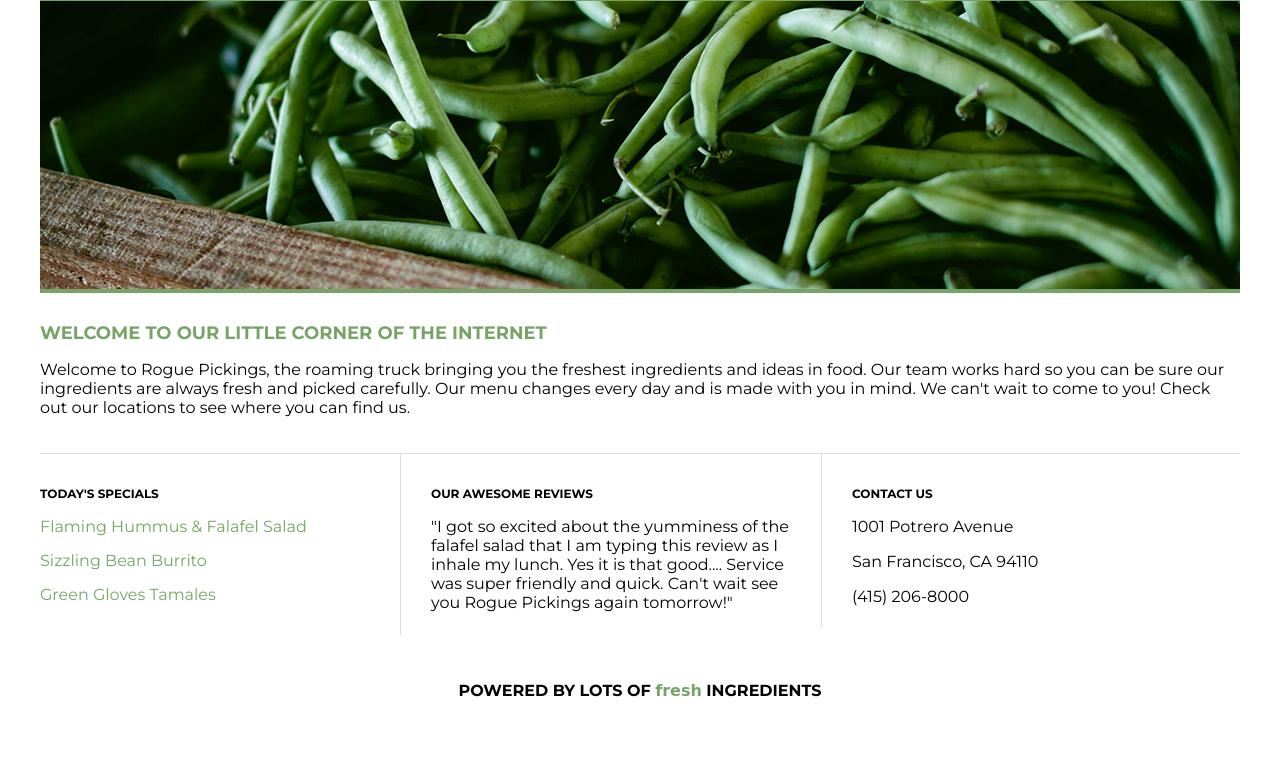
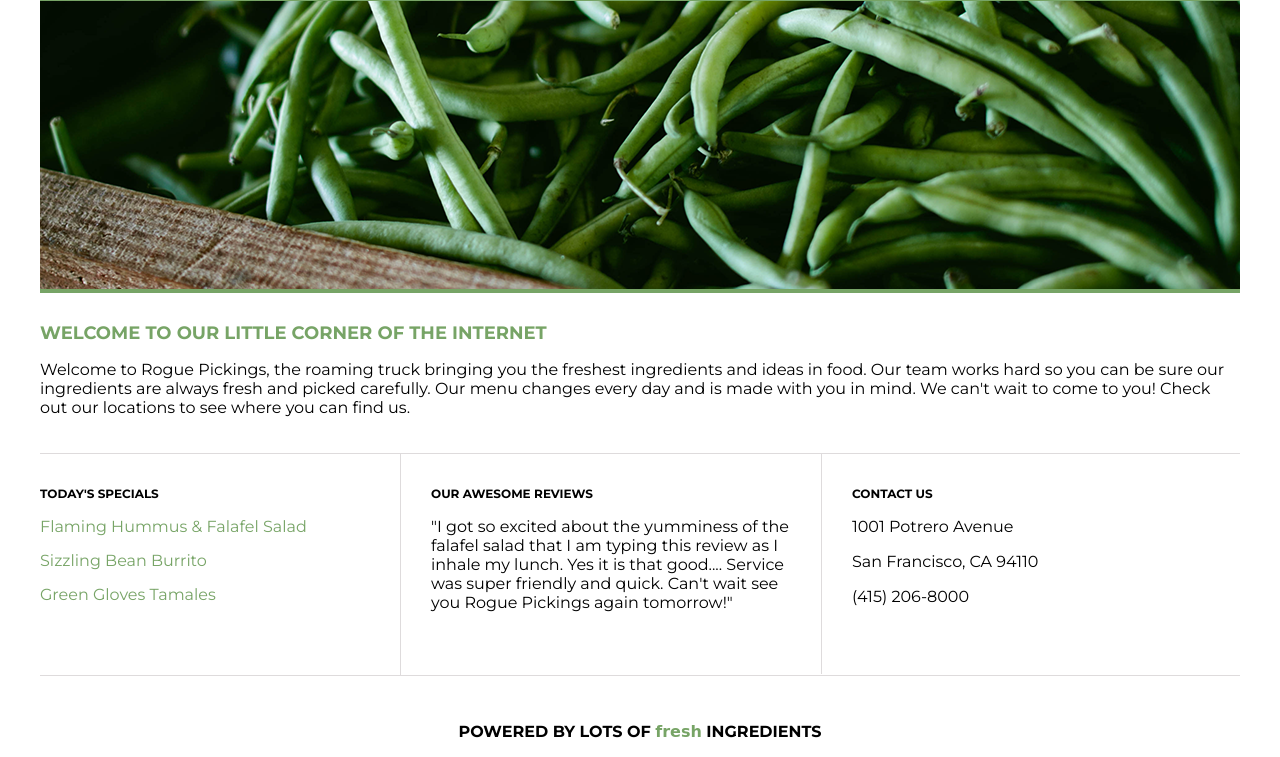
Before and after one commit to smilesandcode/rogue-pickings, a plain HTML site: page index.html in a window 1280 px wide. Shown: the part 103-860 px from the top of the page. Before the commit the page ends 819 px from the top, so only its background shows below. Drawn offline with Linux system fonts and the light colour scheme; a web font is replaced by a local one.

Commit message:
Fixed border issues.

```diff
--- a/css/styles.css
+++ b/css/styles.css
@@ -101,14 +101,20 @@ h3 {
     padding-top: 20px;
 }
 
+#specials, #reviews, #contact {
+    padding-bottom: 40px;
+}
+
 #reviews {
     padding-left: 30px;
     padding-right: 30px;
+    height: 160px;
 }
 
 #contact {
     padding-top: 20px;
     padding-left: 30px;
+    /* float: right; */
 }
 
 
@@ -121,6 +127,7 @@ footer {
     padding-top: 30px;
     font-weight: 700;
     font-size: 16px;
+    border-top: 1px solid #dedbdc;
 }
 
 #fancy {
```
